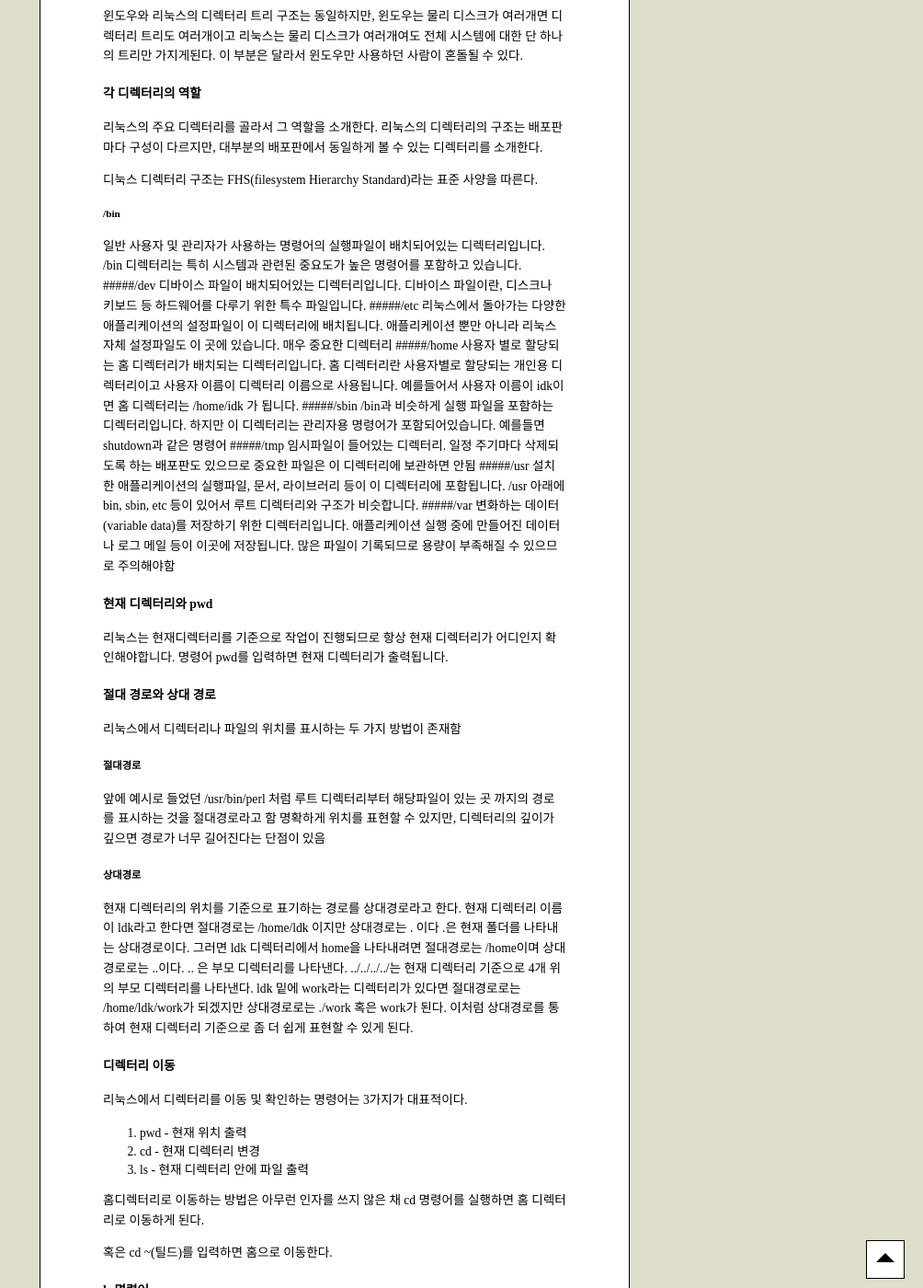
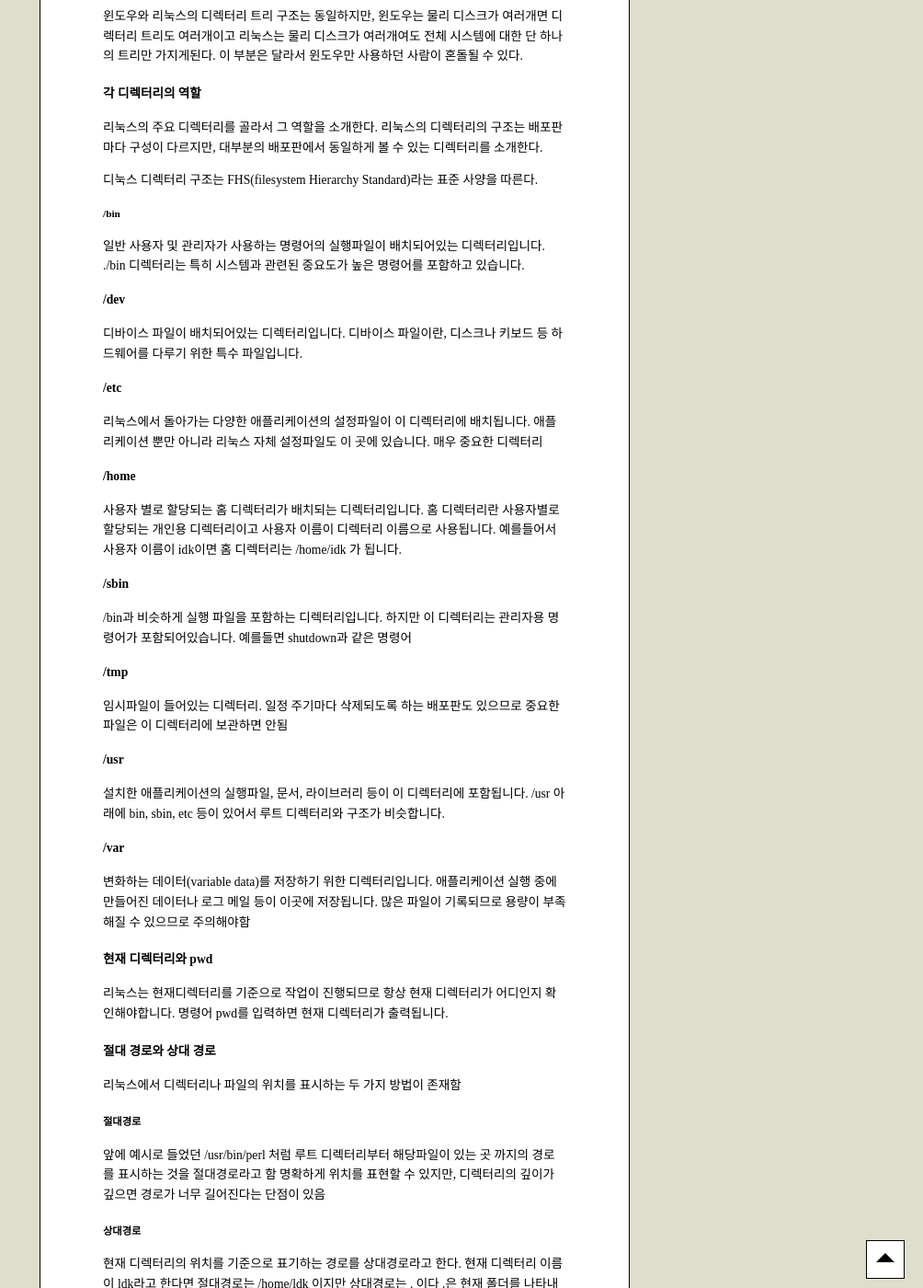
Before and after one commit to gustjr7879/hyunskki, a Jekyll site: the page built from _posts/2023-03-14-linux_2.md, in a window 1280 px wide and 1400 px high, scrolled down 2520 px. Shown: the whole window at 92% size, without its empty margins (276-1280 px from the left). Built offline with Jekyll 4.4.1, drawn with Linux system fonts in a browser that asks for light colours; some web fonts are replaced; some of the changed text lies outside the part shown.

Commit message:
파일 수정

```diff
--- a/_posts/2023-03-14-linux_2.md
+++ b/_posts/2023-03-14-linux_2.md
@@ -125,29 +125,30 @@ tab을 사용하여 명령어를 완성시킬 수 있다.
 
 ##### /bin
 일반 사용자 및 관리자가 사용하는 명령어의 실행파일이 배치되어있는 디렉터리입니다.
-/bin 디렉터리는 특히 시스템과 관련된 중요도가 높은 명령어를 포함하고 있습니다.
-#####/dev
+./bin 디렉터리는 특히 시스템과 관련된 중요도가 높은 명령어를 포함하고 있습니다.
+
+#### /dev
 디바이스 파일이 배치되어있는 디렉터리입니다.
 디바이스 파일이란, 디스크나 키보드 등 하드웨어를 다루기 위한 특수 파일입니다.
-#####/etc
+#### /etc
 리눅스에서 돌아가는 다양한 애플리케이션의 설정파일이 이 디렉터리에 배치됩니다.
 애플리케이션 뿐만 아니라 리눅스 자체 설정파일도 이 곳에 있습니다.
 매우 중요한 디렉터리
-#####/home
+#### /home
 사용자 별로 할당되는 홈 디렉터리가 배치되는 디렉터리입니다.
 홈 디렉터리란 사용자별로 할당되는 개인용 디렉터리이고 사용자 이름이 디렉터리 이름으로 사용됩니다.
 예를들어서 사용자 이름이 idk이면 홈 디렉터리는 /home/idk 가 됩니다.
-#####/sbin
+#### /sbin
 /bin과 비슷하게 실행 파일을 포함하는 디렉터리입니다.
 하지만 이 디렉터리는 관리자용 명령어가 포함되어있습니다.
 예를들면 shutdown과 같은 명령어
-#####/tmp
+#### /tmp
 임시파일이 들어있는 디렉터리.
 일정 주기마다 삭제되도록 하는 배포판도 있으므로 중요한 파일은 이 디렉터리에 보관하면 안됨
-#####/usr
+#### /usr
 설치한 애플리케이션의 실행파일, 문서, 라이브러리 등이 이 디렉터리에 포함됩니다.
 /usr 아래에 bin, sbin, etc 등이 있어서 루트 디렉터리와 구조가 비슷합니다.
-#####/var
+#### /var
 변화하는 데이터(variable data)를 저장하기 위한 디렉터리입니다.
 애플리케이션 실행 중에 만들어진 데이터나 로그 메일 등이 이곳에 저장됩니다.
 많은 파일이 기록되므로 용량이 부족해질 수 있으므로 주의해야함
```
